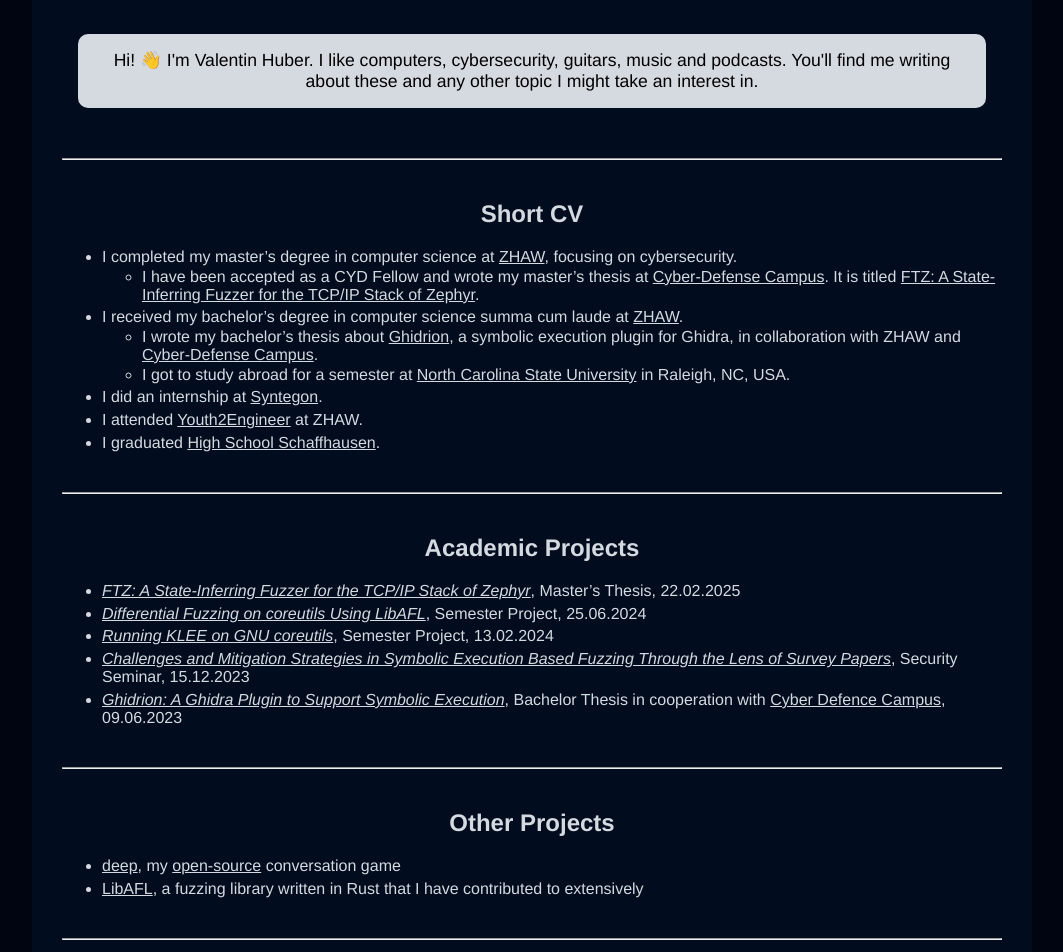
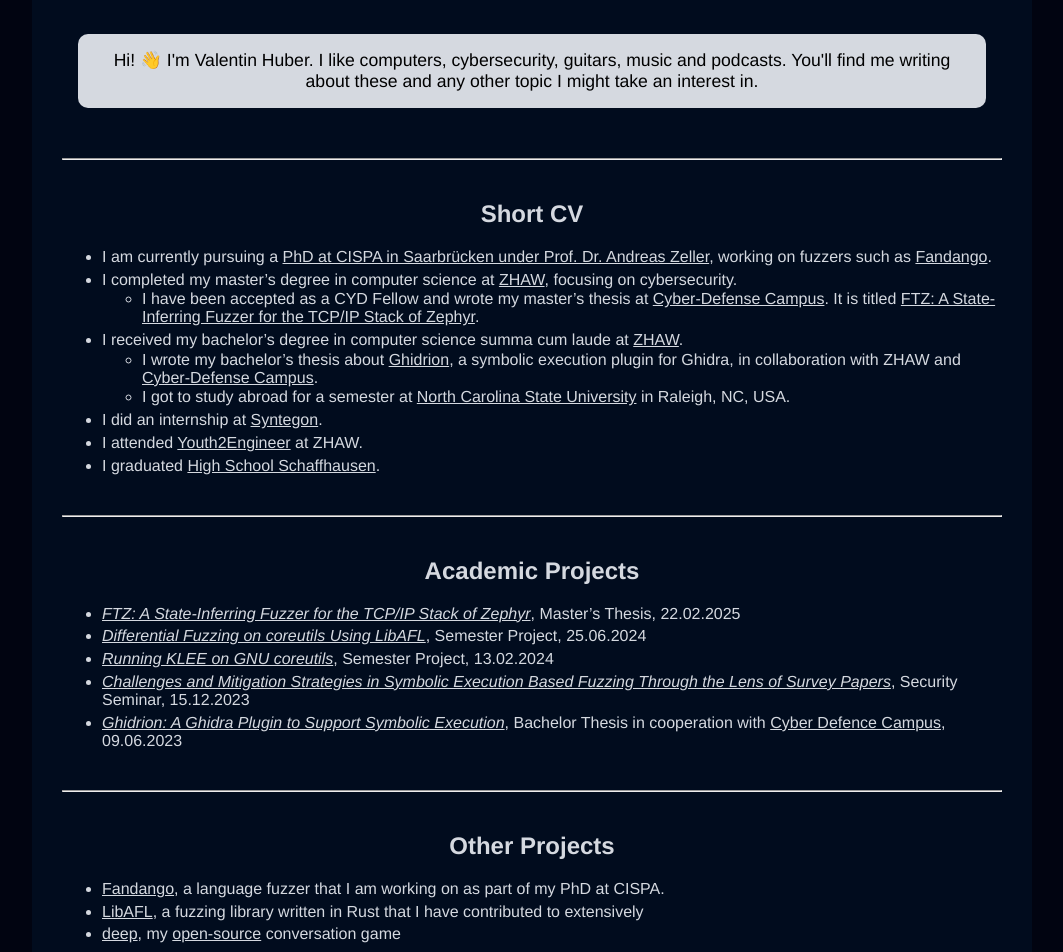
Before and after one commit to riesentoaster/valentinhuber.me, a Jekyll site: the page built from index.md, in a window 1280 px wide. Shown: the part 431-1383 px from the top of the page, without its empty margins (108-1171 px from the left). Built offline with Jekyll 4.4.1, drawn with Linux system fonts in a browser that asks for light colours; nearby versions of some CDN libraries; grey boxes are pictures that could not be loaded.

Commit message:
Add information about my PhD and Fandango to the landing page

```diff
--- a/index.md
+++ b/index.md
@@ -23,6 +23,7 @@
 
 ## Short CV
 
+- I am currently pursuing a [PhD at CISPA in Saarbrücken under Prof. Dr. Andreas Zeller](https://cispa.de/en/people/c01vahu), working on fuzzers such as [Fandango](http://fandango-fuzzer.github.io/).
 - I completed my master's degree in computer science at [ZHAW](https://zhaw.ch), focusing on cybersecurity.
   - I have been accepted as a CYD Fellow and wrote my master's thesis at [Cyber-Defense Campus](https://cydcampus.ch). It is titled [FTZ: A State-Inferring Fuzzer for the TCP/IP Stack of Zephyr]({% post_url blog/cybersecurity/2025-04-30-FTZ %}).
 - I received my bachelor's degree in computer science summa cum laude at [ZHAW](https://zhaw.ch).
@@ -44,8 +45,9 @@
 ---
 
 ## Other Projects
+- [Fandango](http://fandango-fuzzer.github.io/), a language fuzzer that I am working on as part of my PhD at CISPA.
+- [LibAFL](https://github.com/aflplusplus/libafl), a fuzzing library written in Rust that I have contributed to extensively
 - [deep](https://deep.valentinhuber.me), my [open-source](https://github.com/riesentoaster/deep) conversation game
-- [LibAFL](https://github.com/aflplusplus/libafl), a fuzzing library written in Rust that I have contributed to extensively
 
 ---
 
```
